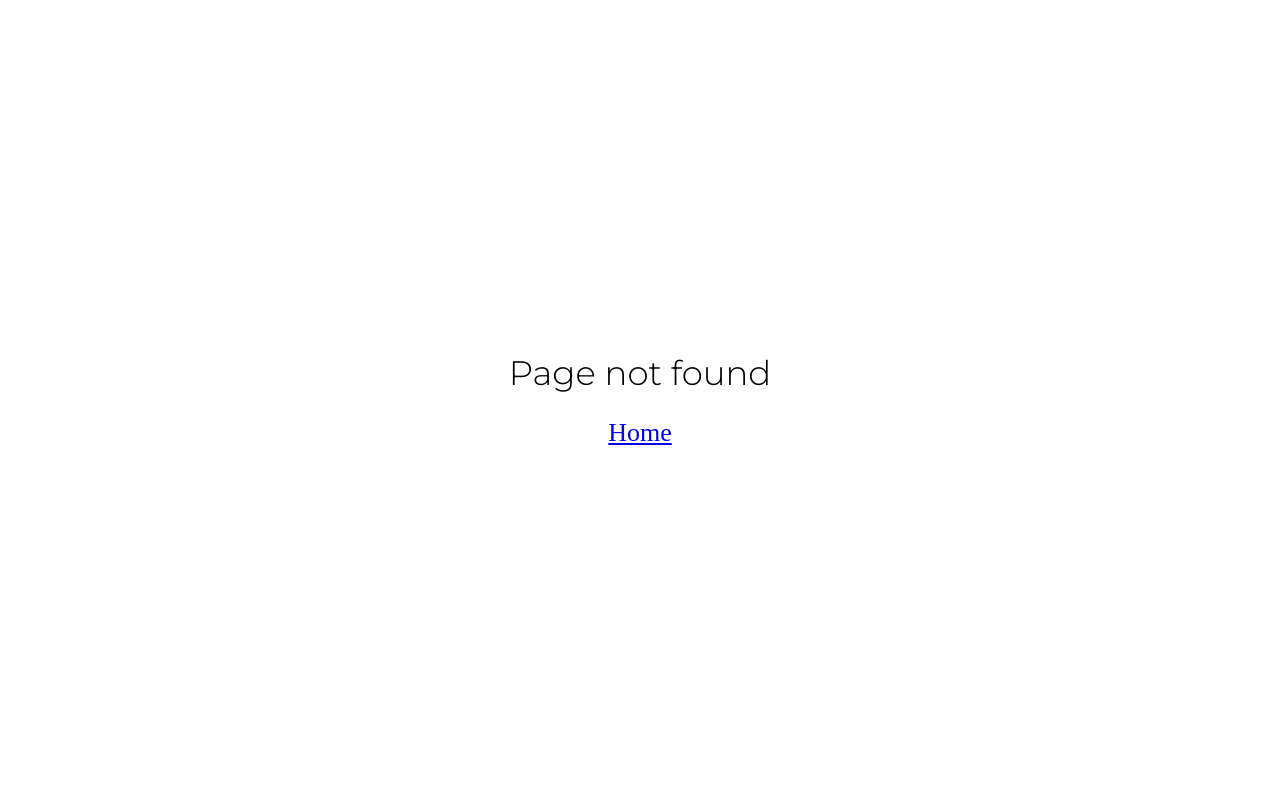
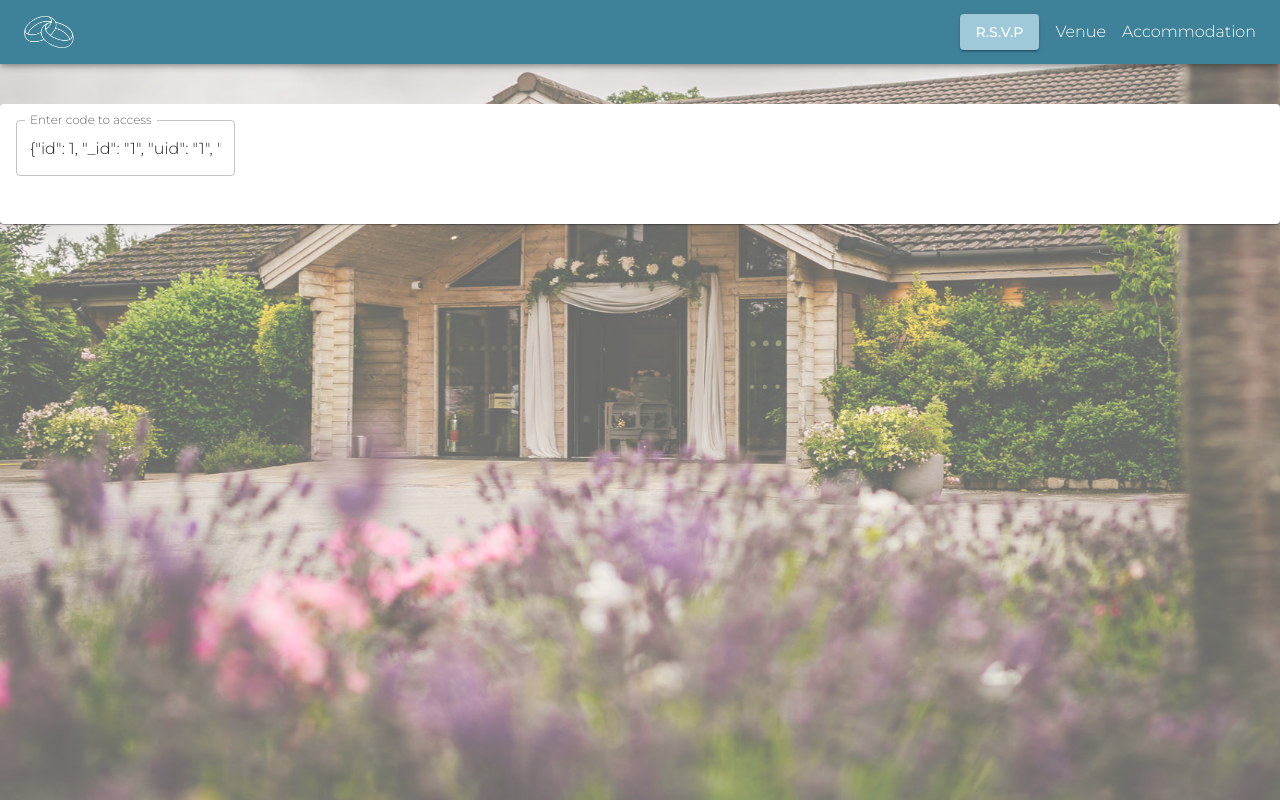
Before and after one commit to Sfullen96/wedding, a React (Create React App) app: page /admin in a window 1280 px wide. Before the commit this address had no page. Built offline with nearby package versions, Linux system fonts and the light colour scheme; sample sign-in values are in the browser's storage; a web font is replaced by a local one.

Commit message:
new form

```diff
--- a/package.json
+++ b/package.json
@@ -14,6 +14,7 @@
     "@testing-library/user-event": "^13.5.0",
     "add-to-calendar-button-react": "^2.5.7",
     "formik": "^2.4.5",
+    "luxon": "^3.4.4",
     "react": "^18.2.0",
     "react-dom": "^18.2.0",
     "react-router-dom": "^6.21.1",
--- /dev/null
+++ b/src/Components/ViewRsvps.js
@@ -0,0 +1,136 @@
+import React, { useEffect, useState } from "react";
+import {
+  Alert,
+  Box,
+  Card,
+  CardContent,
+  Paper,
+  Table,
+  TableBody,
+  TableCell,
+  TableContainer,
+  TableHead,
+  TableRow,
+  TextField,
+} from "@mui/material";
+import { DateTime } from "luxon";
+
+const ViewRsvps = () => {
+  const [code, setCode] = useState(localStorage.getItem("ADMIN_CODE"));
+  const [data, setData] = useState([]);
+  const [error, setError] = useState();
+
+  useEffect(() => {
+    const fetchResults = async () => {
+      const f = await fetch(
+        `${process.env.REACT_APP_API_URL}/wedding/rsvp?code=${code}`
+      );
+      const res = await f.json();
+      if (!res.success) {
+        setData([]);
+        setError(res.error.description);
+      } else {
+        setError(undefined);
+        setData(res?.data);
+      }
+    };
+
+    if (code && code.length === 4) {
+      fetchResults();
+    }
+  }, [code]);
+
+  return (
+    <Box
+      zIndex="4"
+      display="flex"
+      alignItems="center"
+      flexDirection="column"
+      width="100%"
+      textAlign="center"
+      overflow="scroll"
+    >
+      <Card
+        sx={{
+          p: 0,
+          height: "100%",
+          width: "100%",
+          textAlign: "left",
+          mb: 4,
+          maxHeight: "calc(100vh - 200px)",
+          overflow: "scroll",
+        }}
+        fullWidth
+      >
+        <CardContent>
+          <TextField
+            sx={{ mb: 3 }}
+            value={code}
+            onChange={(e) => setCode(e.target.value)}
+            onBlur={(e) => {
+              localStorage.setItem("ADMIN_CODE", e.target.value);
+            }}
+            label="Enter code to access"
+          />
+
+          {error && <Alert severity="error">{error}</Alert>}
+
+          {data && data.length && code ? (
+            <TableContainer component={Paper}>
+              <Table sx={{ minWidth: 650 }} aria-label="simple table">
+                <TableHead>
+                  <TableRow>
+                    <TableCell>Name</TableCell>
+                    <TableCell align="right">Ceremony</TableCell>
+                    <TableCell align="right">Evening</TableCell>
+                    <TableCell>Dietary requirements</TableCell>
+                    <TableCell>Date</TableCell>
+                  </TableRow>
+                </TableHead>
+                {data.map((rsvp) => (
+                  <TableBody>
+                    {rsvp.rsvp_name.map((row) => (
+                      <TableRow
+                        key={row.first_name}
+                        sx={{
+                          "&:last-child td, &:last-child th": { border: 0 },
+                        }}
+                      >
+                        <TableCell component="th" scope="row">
+                          {row.first_name} {row.last_name}
+                        </TableCell>
+                        <TableCell align="right">
+                          {row.ceremony === 1 ? "Yes" : "No"}
+                        </TableCell>
+                        <TableCell align="right">
+                          {row.evening === 1 ? "Yes" : "No"}
+                        </TableCell>
+                        <TableCell>
+                          {row.dietary_requirements &&
+                          row.dietary_requirements.length
+                            ? row.dietary_requirements
+                                .map((d) => d.name)
+                                .join(", ")
+                            : "N/A"}
+                        </TableCell>
+                        <TableCell>
+                          {DateTime.fromISO(row.created_at).toFormat(
+                            "dd/MM/yyyy"
+                          )}
+                        </TableCell>
+                      </TableRow>
+                    ))}
+                  </TableBody>
+                ))}
+              </Table>
+            </TableContainer>
+          ) : (
+            ""
+          )}
+        </CardContent>
+      </Card>
+    </Box>
+  );
+};
+
+export default ViewRsvps;
--- a/src/routes.js
+++ b/src/routes.js
@@ -6,6 +6,7 @@ import ProtectedRoute from "./Components/ProtectedRoute";
 import Rsvp from "./Components/Rsvp";
 import SignIn from "./Components/SignIn";
 import Venue from "./Components/Venue";
+import ViewRsvps from "./Components/ViewRsvps";
 
 const routes = [
   {
@@ -20,6 +21,15 @@ const routes = [
     path: "/",
     element: <ProtectedRoute />,
     children: [
+      {
+        path: "/admin",
+        element: (
+          <Layout header>
+            <ViewRsvps />
+          </Layout>
+        ),
+        errorElement: <ErrorPage />,
+      },
       {
         path: "/",
         element: (
```
Also changed, not shown: 1 other file (tests, documents, lock files or other folders).
